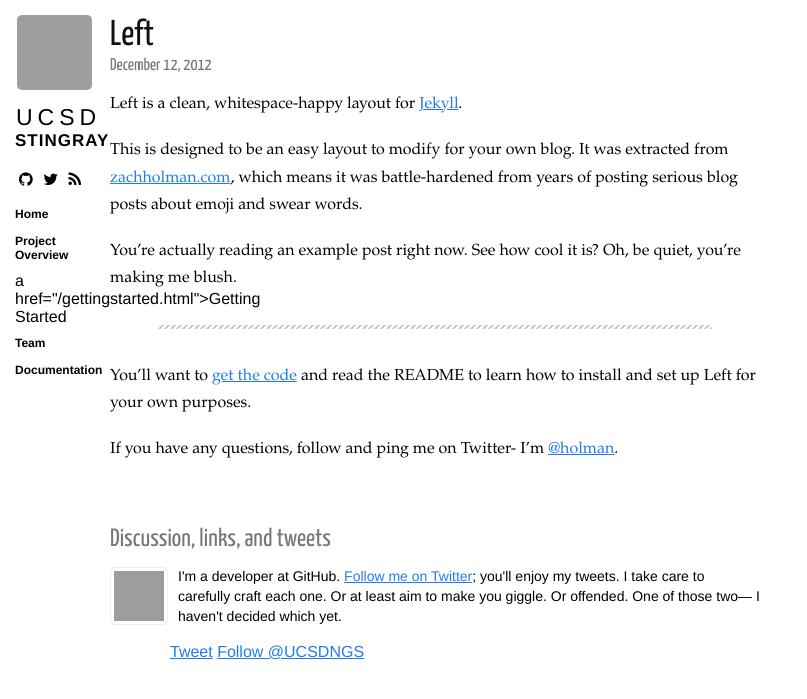
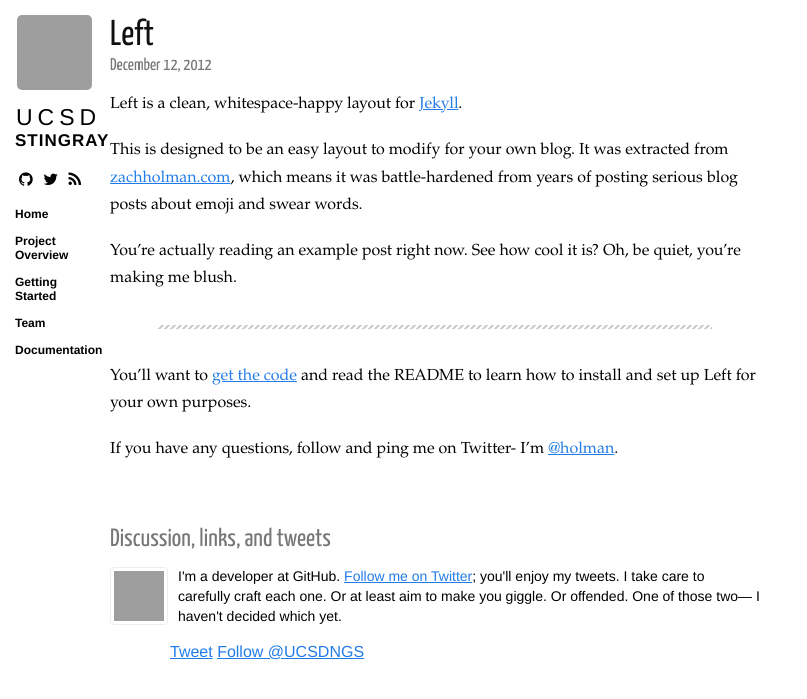
Before and after one commit to omirbod/UCSD-Sealab.github.io, a Jekyll site: the page built from _posts/2012-12-12-left.markdown, in a window 1280 px wide. Shown: the top 699 px of the page, without its empty margins (0-807 px from the left). Built offline with Jekyll 4.4.1, drawn with Linux system fonts in a browser that asks for light colours; nearby versions of some CDN libraries; Markdown is read by kramdown in place of the engine named in the settings; comment, search, counter and statistics services are not loaded; grey boxes are pictures that could not be loaded.

Commit message:
ugh typos

```diff
--- a/_layouts/layout.html
+++ b/_layouts/layout.html
@@ -50,7 +50,7 @@
       <ul>
 	<li><a href="/index.html">Home</a><li>
         <li><a href="/about.html">Project Overview</a></li>
-	<li>a href="/gettingstarted.html">Getting Started</a></li>
+	<li><a href="/gettingstarted.html">Getting Started</a></li>
         <li><a href="/team.html">Team</a></li>
 	<li><a href="/documentation.html">Documentation</a></li>
       </ul>
```
